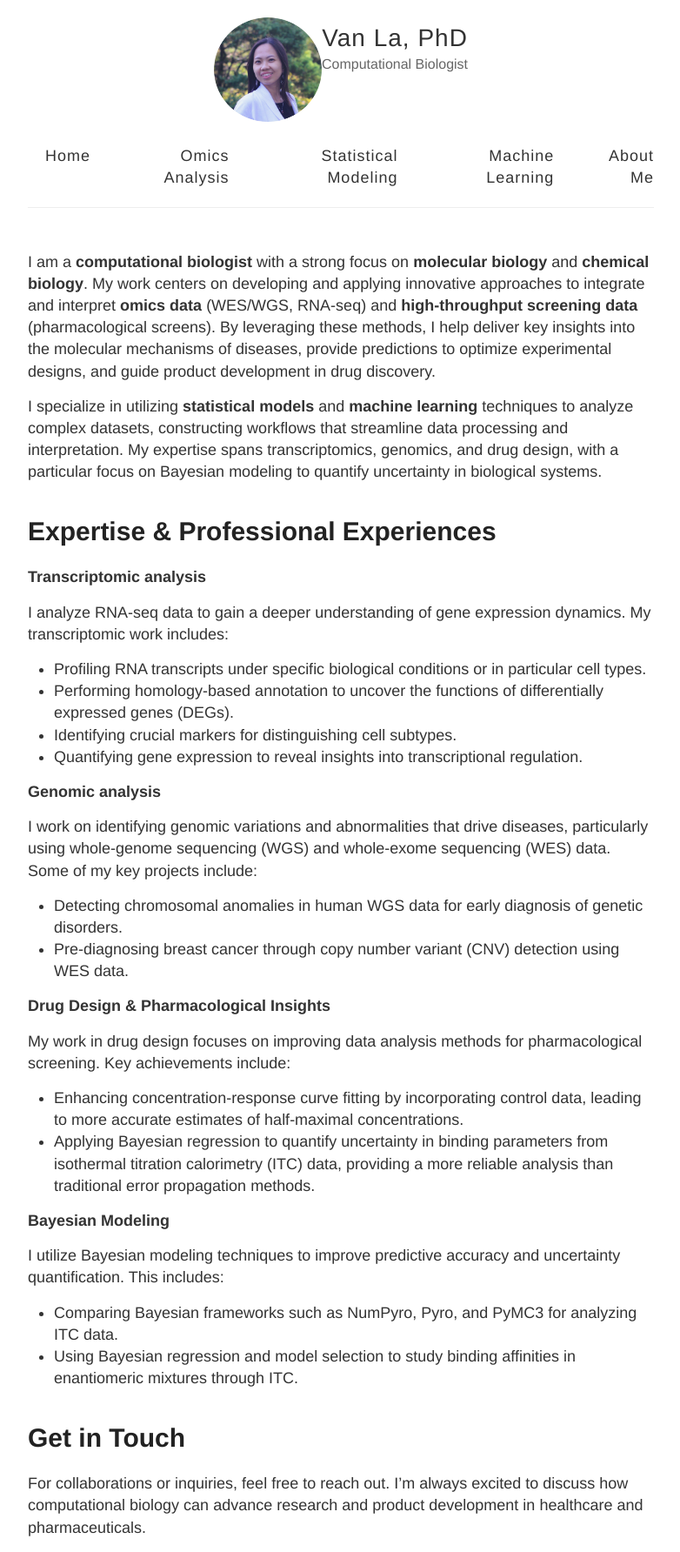
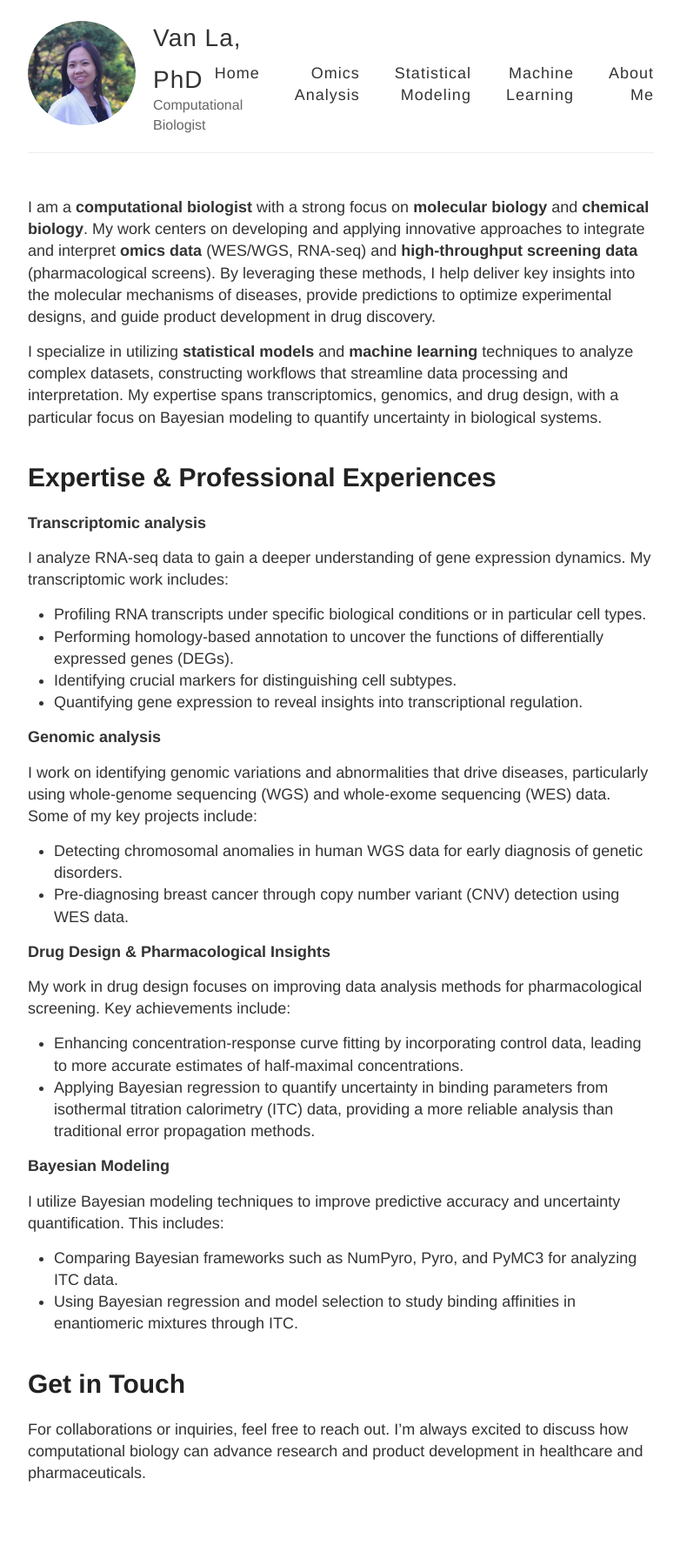
Before and after one commit to vanngocthuyla/vanngocthuyla.github.io, a Jekyll site: the page built from index.md, in a window 1280 px wide. Shown: the whole page at 87% size, without its empty margins (248-1030 px from the left). Built offline with Jekyll 4.4.1, drawn with Linux system fonts in a browser that asks for light colours; after the commit the page ends 1721 px from its top, so only the background shows below that.

Commit message:
Update default.html

```diff
--- a/_layouts/default.html
+++ b/_layouts/default.html
@@ -18,15 +18,15 @@
 <body>
     <div class="wrapper-masthead">
         <div class="container">
-        <header class="masthead clearfix" style="display: flex; justify-content: space-between; align-items: center; flex-direction: column;">
-          <div class="site-header">
+            <header class="masthead clearfix" style="display: flex; justify-content: flex-start; align-items: center;">
+                <div class="site-header" style="display: flex; align-items: center;">
                     <!-- Image on the left -->
-            <div style="float:left;">
+                    <div style="flex: 0 0 auto; margin-right: 20px;">
                         <img src="{{ site.url }}/images/assets/profile.jpeg" alt="My Picture" style="height: 120px; width: auto; border-radius: 50%;">
                     </div>
 
-            <!-- Site name and description in the middle -->
-            <div class="site-info" style="text-align: center; margin: 0 auto;">
+                    <!-- Site name and description on the right -->
+                    <div class="site-info" style="flex: 1; text-align: left;">
                         <h1 class="site-name"><a href="{{ site.url }}/">{{ site.name }}</a></h1>
                         <p class="site-description">{{ site.description }}</p>
                     </div>
```
Lines whose indentation alone changed are shown as unchanged.
